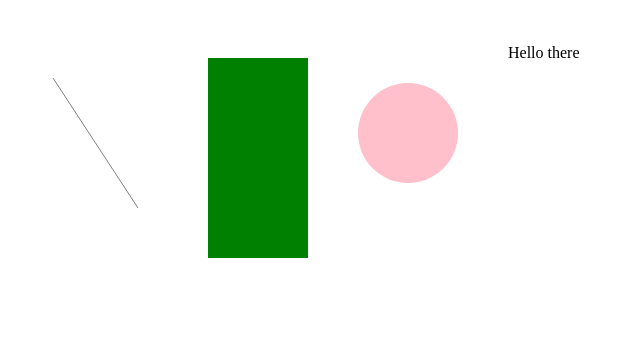
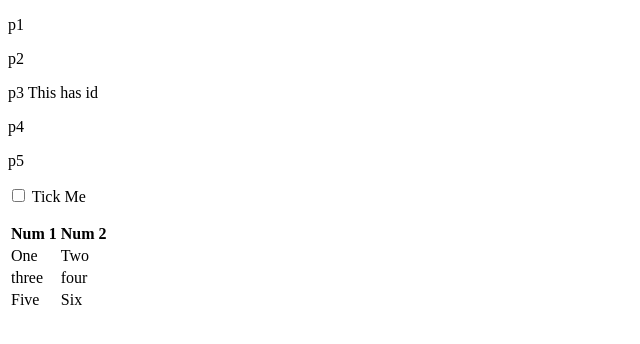
Before and after one commit to pratalytics/online_coding_projects, a plain HTML site: page javascript/d3.js/basics/01/index.html in a window 1280 px wide. Shown: the whole page, without its empty margins (0-640 px from the left). Drawn offline with nearby package versions, Linux system fonts and the light colour scheme.

Commit message:
Update index.html

```diff
--- a/javascript/d3.js/basics/01/index.html
+++ b/javascript/d3.js/basics/01/index.html
@@ -1,16 +1,57 @@
 <!DOCTYPE html>
 <html lang="en">
+
 <head>
     <meta charset="UTF-8">
     <meta name="viewport" content="width=device-width, initial-scale=1.0">
     <meta http-equiv="X-UA-Compatible" content="ie=edge">
     <script src="/d3.min.js"></script>
+    <style>
+        .error {
+            color: crimson
+        }
+    </style>
     <title>D3 testing</title>
 </head>
+
 <body>
-    <div class="canva">
+    <div id="div1">
+        <p class="para">p1</p>
+        <p class="para">p2</p>
+        <p id="specPara">p3 This has id</p>
+        <p>p4</p>
+        <p>p5</p>
+        <p>
+            <label>
+                <input type="checkbox"> Tick Me
+            </label>
+        </p>
+    </div>
 
+    <div>
+        <table>
+            <thead>
+                <th>Num 1</th>
+                <th>Num 2</th>
+            </thead>
+            <tbody>
+                <tr>
+                    <td>One</td>
+                    <td>Two</td>
+                </tr>
+                <tr>
+                    <td>three</td>
+                    <td>four</td>
+                </tr>
+                <tr>
+                    <td>Five</td>
+                    <td>Six</td>
+                </tr>
+            </tbody>
+
+        </table>
     </div>
     <script src="/app.js"></script>
 </body>
+
 </html>
```
